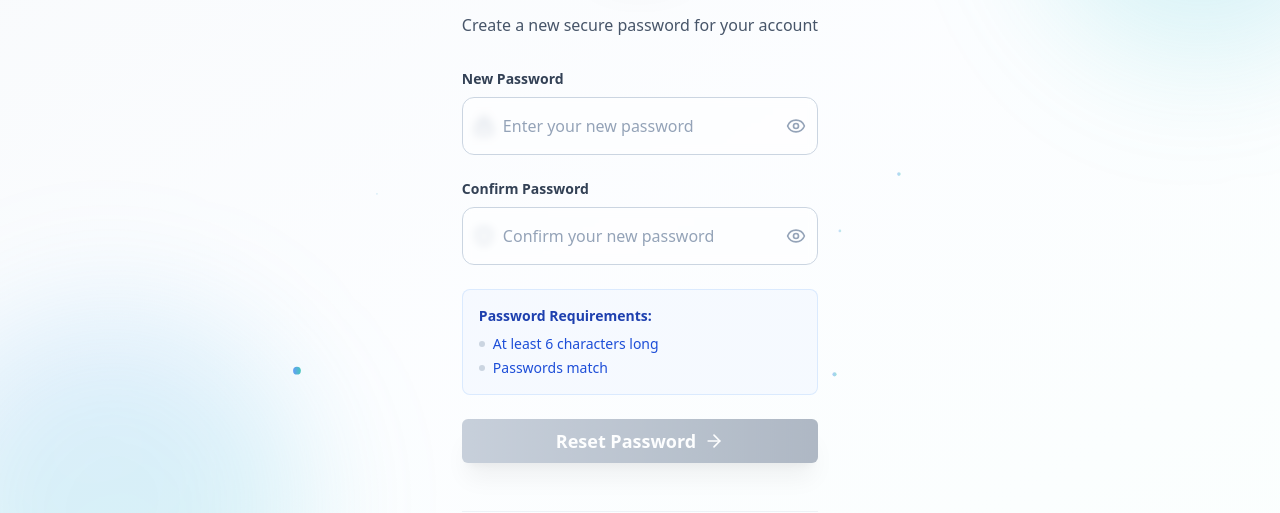
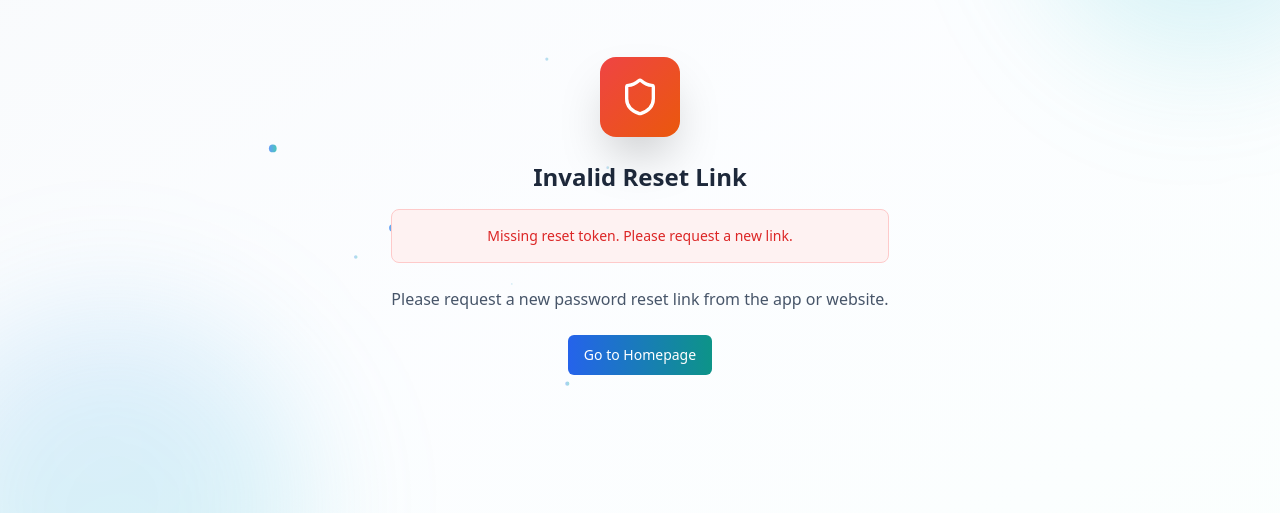
Before and after one commit to Barrister1990/edumategh, a Next.js app: page /reset-password in a window 1280 px wide. Shown: the part 184-697 px from the top of the page. Built offline with nearby package versions, Linux system fonts and the light colour scheme; no server answers.

Commit message:
reset screen

```diff
--- a/app/(main)/reset-password/page.tsx
+++ b/app/(main)/reset-password/page.tsx
@@ -16,19 +16,34 @@ export default function ResetPasswordPage() {
   const [success, setSuccess] = useState(false);
   const [loading, setLoading] = useState(false);
   const [error, setError] = useState("");
+  const [sessionRestored, setSessionRestored] = useState(false);
+  const [verifying, setVerifying] = useState(true);
 
+  useEffect(() => {
+    // Parse tokens from URL hash fragment
+    const hash = window.location.hash;
+    const params = new URLSearchParams(hash.replace('#', '?'));
 
+    const access_token = params.get('access_token');
+    const refresh_token = params.get('refresh_token');
 
-    useEffect(() => {
-    const { data: listener } = supabase.auth.onAuthStateChange(async (event) => {
-      if (event === 'PASSWORD_RECOVERY') {
-        console.log('Password recovery mode');
-      }
-    });
-
-    return () => {
-      listener.subscription.unsubscribe();
-    };
+    if (access_token && refresh_token) {
+      supabase.auth
+        .setSession({ access_token, refresh_token })
+        .then(({ error }) => {
+          setVerifying(false);
+          if (error) {
+            console.error('Session restore failed:', error.message);
+            setError('This password reset link is invalid or has expired.');
+          } else {
+            console.log('Session restored');
+            setSessionRestored(true);
+          }
+        });
+    } else {
+      setVerifying(false);
+      setError('Missing reset token. Please request a new link.');
+    }
   }, []);
 
   const openApp = () => {
@@ -166,6 +181,76 @@ export default function ResetPasswordPage() {
       }}
     />
   ));
+
+  // Show verification screen while checking the reset link
+  if (verifying) {
+    return (
+      <div className="min-h-screen flex items-center justify-center px-4 py-8 bg-gradient-to-br from-slate-50 via-blue-50/20 to-teal-50/30 dark:from-slate-950 dark:via-blue-950/10 dark:to-teal-950/20 relative overflow-hidden">
+        {/* Dynamic background */}
+        <div
+          className="absolute inset-0 opacity-20 lg:opacity-30 transition-opacity duration-1000"
+          style={{
+            background: `radial-gradient(400px circle at ${mousePosition.x}px ${mousePosition.y}px, rgba(59, 130, 246, 0.1), transparent 40%)`,
+          }}
+        />
+
+        {/* Animated background elements */}
+        <div className="absolute inset-0 overflow-hidden pointer-events-none">
+          <motion.div
+            animate={{ rotate: 360 }}
+            transition={{ duration: 30, repeat: Infinity, ease: "linear" }}
+            className="absolute -top-20 -right-20 w-40 h-40 lg:w-80 lg:h-80 bg-gradient-to-br from-blue-400/10 to-teal-400/10 lg:from-blue-400/20 lg:to-teal-400/20 rounded-full blur-2xl lg:blur-3xl"
+          />
+          <motion.div
+            animate={{ rotate: -360 }}
+            transition={{ duration: 35, repeat: Infinity, ease: "linear" }}
+            className="absolute -bottom-20 -left-20 w-48 h-48 lg:w-96 lg:h-96 bg-gradient-to-tr from-teal-400/10 to-blue-400/10 lg:from-teal-400/20 lg:to-blue-400/20 rounded-full blur-2xl lg:blur-3xl"
+          />
+
+          {/* Floating Particles */}
+          {floatingParticles}
+        </div>
+
+        {/* Verification Content */}
+        <motion.div
+          initial={{ opacity: 0, y: 20 }}
+          animate={{ opacity: 1, y: 0 }}
+          className="relative z-10 max-w-sm sm:max-w-md lg:max-w-lg mx-auto text-center"
+        >
+          {/* App Logo */}
+          <motion.div
+            initial={{ scale: 0 }}
+            animate={{ scale: 1 }}
+            transition={{ type: "spring", stiffness: 200, damping: 15 }}
+            className="relative z-10 w-16 h-16 lg:w-20 lg:h-20 bg-gradient-to-br from-blue-500 to-teal-600 rounded-2xl flex items-center justify-center shadow-xl lg:shadow-2xl mx-auto mb-6 overflow-hidden"
+          >
+            <Image
+              src="/icon.png"
+              alt="EduMate GH Logo"
+              width={32}
+              height={32}
+              className="lg:w-10 lg:h-10 object-contain"
+              priority
+            />
+          </motion.div>
+
+          {/* Loading spinner */}
+          <motion.div
+            animate={{ rotate: 360 }}
+            transition={{ duration: 1, repeat: Infinity, ease: "linear" }}
+            className="w-8 h-8 border-2 border-blue-200 border-t-blue-600 rounded-full mx-auto mb-4"
+          />
+
+          <h2 className="text-xl lg:text-2xl font-bold text-slate-800 dark:text-white mb-2">
+            Verifying Reset Link
+          </h2>
+          <p className="text-slate-600 dark:text-slate-400">
+            Please wait while we verify your password reset link...
+          </p>
+        </motion.div>
+      </div>
+    );
+  }
 
   if (success) {
     return (
@@ -333,6 +418,72 @@ export default function ResetPasswordPage() {
     );
   }
 
+  // Show error screen if verification failed
+  if (error && !sessionRestored) {
+    return (
+      <div className="min-h-screen flex items-center justify-center px-4 py-8 bg-gradient-to-br from-slate-50 via-blue-50/20 to-teal-50/30 dark:from-slate-950 dark:via-blue-950/10 dark:to-teal-950/20 relative overflow-hidden">
+        {/* Dynamic background */}
+        <div
+          className="absolute inset-0 opacity-20 lg:opacity-30 transition-opacity duration-1000"
+          style={{
+            background: `radial-gradient(400px circle at ${mousePosition.x}px ${mousePosition.y}px, rgba(59, 130, 246, 0.1), transparent 40%)`,
+          }}
+        />
+
+        {/* Animated background elements */}
+        <div className="absolute inset-0 overflow-hidden pointer-events-none">
+          <motion.div
+            animate={{ rotate: 360 }}
+            transition={{ duration: 30, repeat: Infinity, ease: "linear" }}
+            className="absolute -top-20 -right-20 w-40 h-40 lg:w-80 lg:h-80 bg-gradient-to-br from-blue-400/10 to-teal-400/10 lg:from-blue-400/20 lg:to-teal-400/20 rounded-full blur-2xl lg:blur-3xl"
+          />
+          <motion.div
+            animate={{ rotate: -360 }}
+            transition={{ duration: 35, repeat: Infinity, ease: "linear" }}
+            className="absolute -bottom-20 -left-20 w-48 h-48 lg:w-96 lg:h-96 bg-gradient-to-tr from-teal-400/10 to-blue-400/10 lg:from-teal-400/20 lg:to-blue-400/20 rounded-full blur-2xl lg:blur-3xl"
+          />
+
+          {/* Floating Particles */}
+          {floatingParticles}
+        </div>
+
+        {/* Error Content */}
+        <motion.div
+          initial={{ opacity: 0, y: 20 }}
+          animate={{ opacity: 1, y: 0 }}
+          className="relative z-10 max-w-sm sm:max-w-md lg:max-w-lg mx-auto text-center"
+        >
+          {/* App Logo */}
+          <motion.div
+            initial={{ scale: 0 }}
+            animate={{ scale: 1 }}
+            transition={{ type: "spring", stiffness: 200, damping: 15 }}
+            className="relative z-10 w-16 h-16 lg:w-20 lg:h-20 bg-gradient-to-br from-red-500 to-orange-600 rounded-2xl flex items-center justify-center shadow-xl lg:shadow-2xl mx-auto mb-6 overflow-hidden"
+          >
+            <Shield className="w-8 h-8 lg:w-10 lg:h-10 text-white" />
+          </motion.div>
+
+          <h2 className="text-xl lg:text-2xl font-bold text-slate-800 dark:text-white mb-4">
+            Invalid Reset Link
+          </h2>
+          <div className="mb-6 p-4 bg-red-50 dark:bg-red-950/20 border border-red-200 dark:border-red-800/30 rounded-lg">
+            <p className="text-sm text-red-600 dark:text-red-400">{error}</p>
+          </div>
+          <p className="text-slate-600 dark:text-slate-400 mb-6">
+            Please request a new password reset link from the app or website.
+          </p>
+
+          <Button
+            onClick={() => window.location.href = '/'}
+            className="bg-gradient-to-r from-blue-600 to-teal-600 hover:from-blue-700 hover:to-teal-700 text-white"
+          >
+            Go to Homepage
+          </Button>
+        </motion.div>
+      </div>
+    );
+  }
+
   return (
     <div className="min-h-screen flex items-center justify-center px-4 py-8 bg-gradient-to-br from-slate-50 via-blue-50/20 to-teal-50/30 dark:from-slate-950 dark:via-blue-950/10 dark:to-teal-950/20 relative overflow-hidden">
       {/* Dynamic background */}
@@ -397,7 +548,7 @@ export default function ResetPasswordPage() {
         </motion.div>
 
         {/* Error Message */}
-        {error && (
+        {error && sessionRestored && (
           <motion.div
             initial={{ opacity: 0, y: -10 }}
             animate={{ opacity: 1, y: 0 }}
```
